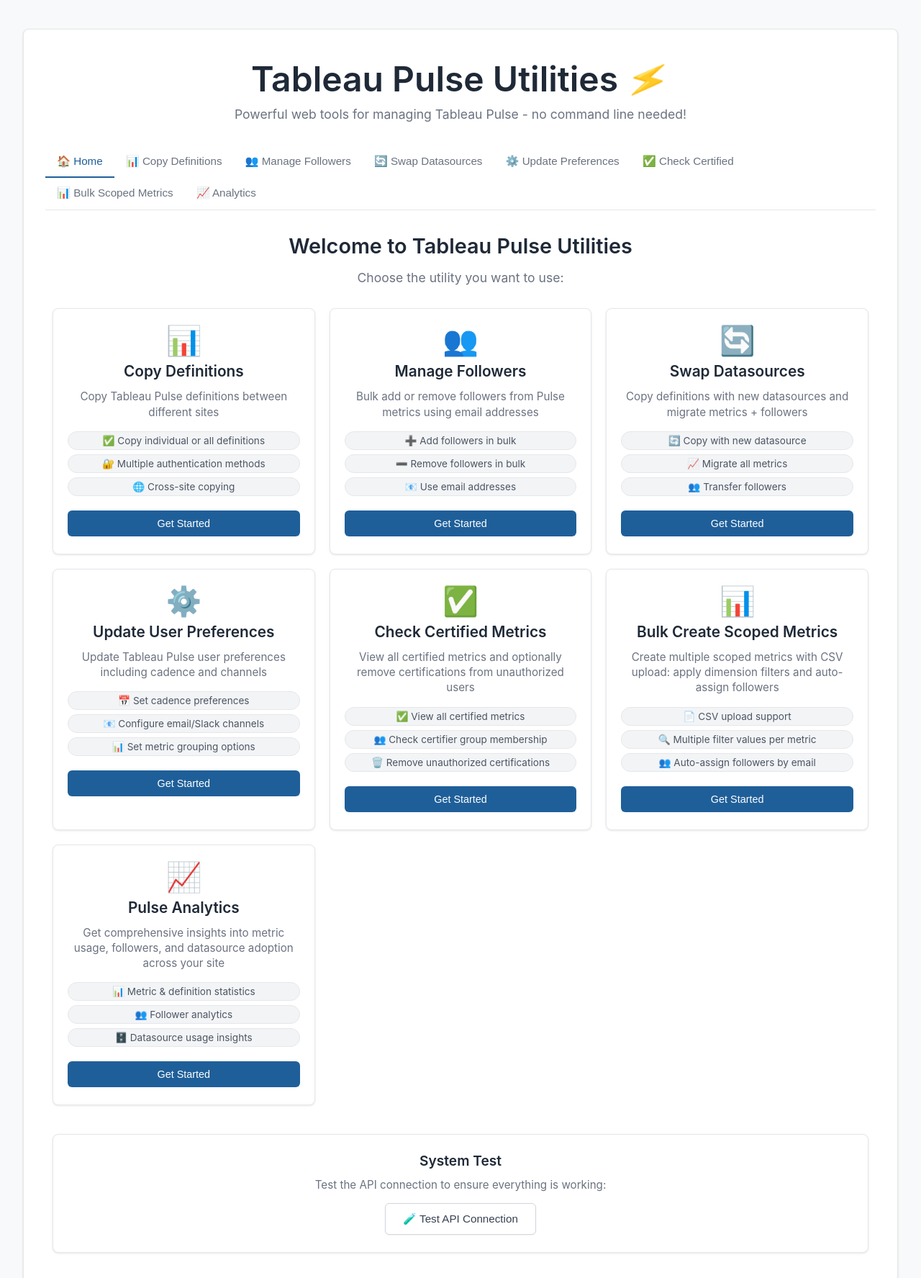
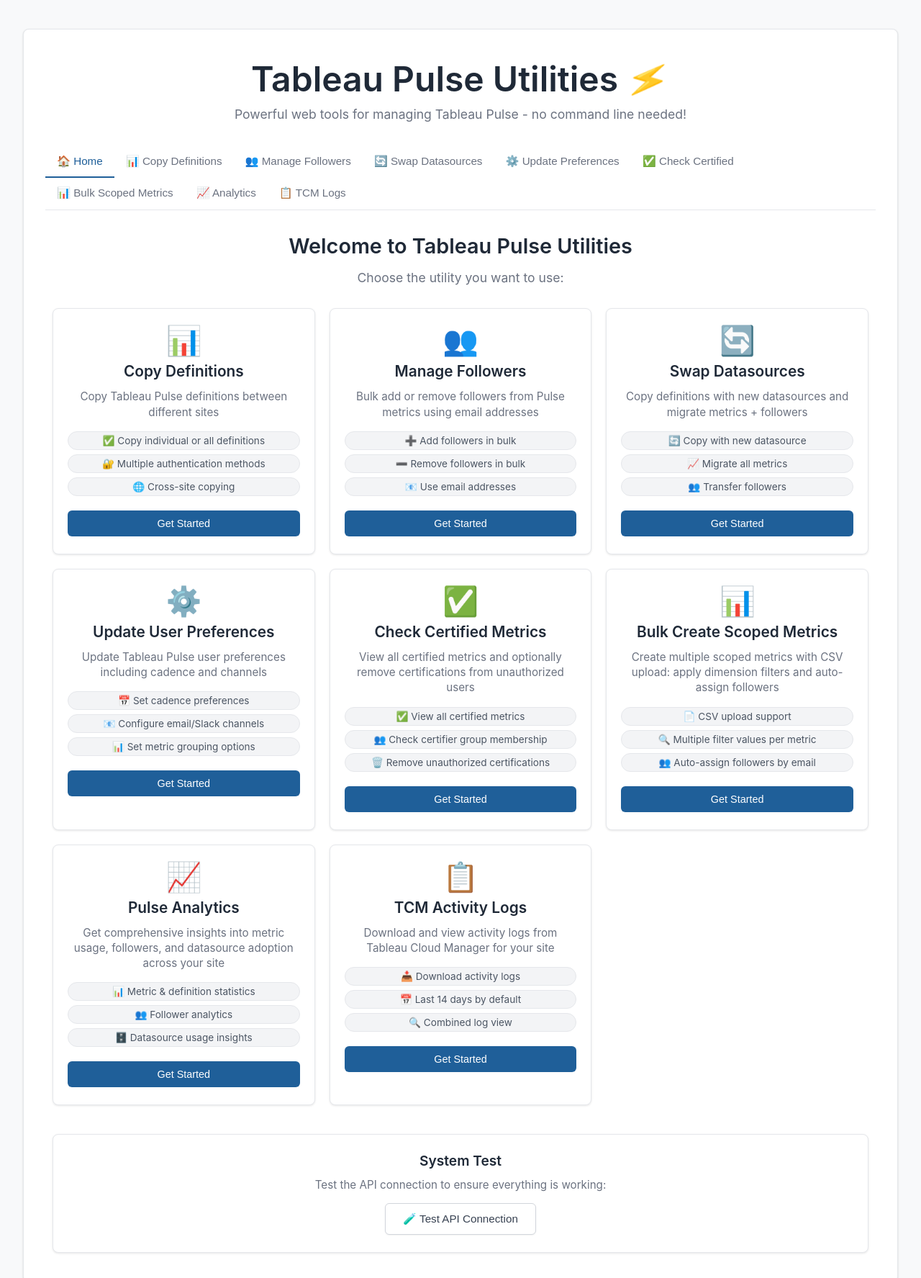
Before and after one commit to tableau/pulse-api-utilities, a Flask app: page / in a window 1280 px wide. Shown: the top 1775 px of the page at 72% size. Run offline with Flask 3, Linux system fonts and the light colour scheme.

Commit message:
Add Tableau Cloud Manager Activity Logs utility
- Add new TCM Activity Logs utility as 8th tool in the suite
- Implement TCM PAT authentication and session token retrieval
- Add functions to request and fetch activity log file paths
- Download and combine multiple log files into single view
- Support configurable lookback period (default 14 days)
- Log combined output to console for debugging
- Add TCM connection form with URI, PAT, and Site LUID inputs
- Display download progress and success/failure for each file
- Show comprehensive summary with file count and log size
- Add datetime imports for date range calculations
- Create user-friendly UI for TCM log retrieval

```diff
--- a/app.py
+++ b/app.py
@@ -9,6 +9,7 @@ import csv
 import io
 from urllib.parse import urlparse
 from typing import List, Dict, Optional
+from datetime import datetime, timedelta
 
 # Create Flask application instance
 app = Flask(__name__)
@@ -890,6 +891,136 @@ def update_pulse_preferences(server_url, auth_token, user_luid, preferences, cur
         return {'success': False, 'error': f'Error updating preferences: {str(e)}'}
 
 # ------------------------------
+# Tableau Cloud Manager (TCM) Functions
+# ------------------------------
+
+def tcm_login(tcm_uri, pat_token):
+    """Login to Tableau Cloud Manager and get session token."""
+    url = f"{tcm_uri}/api/v1/pat/login"
+
+    headers = {
+        'Content-Type': 'application/json',
+        'Accept': 'application/json'
+    }
+
+    payload = {
+        'pat': pat_token
+    }
+
+    try:
+        response = requests.post(url, headers=headers, json=payload, verify=True)
+
+        if response.status_code == 200:
+            response_data = response.json()
+            session_token = response_data.get('sessionToken')
+            tenant_id = response_data.get('tenantId')
+
+            if session_token and tenant_id:
+                return {
+                    'success': True,
+                    'session_token': session_token,
+                    'tenant_id': tenant_id
+                }
+            else:
+                return {'success': False, 'error': 'Missing sessionToken or tenantId in response'}
+        else:
+            return {
+                'success': False,
+                'error': f"Login failed. Status: {response.status_code}",
+                'response': response.text
+            }
+    except Exception as e:
+        return {'success': False, 'error': f"Error during TCM login: {str(e)}"}
+
+def tcm_request_activity_logs(tcm_uri, session_token, tenant_id, site_id, start_time, end_time):
+    """Request activity log generation for a specific time range."""
+    url = f"{tcm_uri}/api/v1/tenants/{tenant_id}/sites/{site_id}/activitylog"
+
+    headers = {
+        'Authorization': f'Bearer {session_token}',
+        'Content-Type': 'application/json',
+        'Accept': 'application/json'
+    }
+
+    payload = {
+        'startTime': start_time,
+        'endTime': end_time
+    }
+
+    try:
+        # POST to request log generation
+        response = requests.post(url, headers=headers, json=payload, verify=True)
+
+        if response.status_code in [200, 201, 202]:
+            return {'success': True, 'data': response.json()}
+        else:
+            return {
+                'success': False,
+                'error': f"Request failed. Status: {response.status_code}",
+                'response': response.text
+            }
+    except Exception as e:
+        return {'success': False, 'error': f"Error requesting activity logs: {str(e)}"}
+
+def tcm_get_activity_log_paths(tcm_uri, session_token, tenant_id, site_id, start_time, end_time):
+    """Get list of activity log file paths."""
+    url = f"{tcm_uri}/api/v1/tenants/{tenant_id}/sites/{site_id}/activitylog?startTime={start_time}&endTime={end_time}"
+
+    headers = {
+        'Authorization': f'Bearer {session_token}',
+        'Accept': 'application/json'
+    }
+
+    try:
+        response = requests.get(url, headers=headers, verify=True)
+
+        if response.status_code == 200:
+            response_data = response.json()
+            # The response should contain file paths
+            file_paths = response_data.get('filePaths', []) or response_data.get('files', []) or response_data.get('paths', [])
+
+            return {
+                'success': True,
+                'file_paths': file_paths,
+                'raw_response': response_data
+            }
+        else:
+            return {
+                'success': False,
+                'error': f"Failed to get file paths. Status: {response.status_code}",
+                'response': response.text
+            }
+    except Exception as e:
+        return {'success': False, 'error': f"Error getting activity log paths: {str(e)}"}
+
+def tcm_download_log_file(tcm_uri, session_token, file_path):
+    """Download a single activity log file."""
+    # File path might be absolute or relative
+    if file_path.startswith('http'):
+        url = file_path
+    else:
+        url = f"{tcm_uri}{file_path}"
+
+    headers = {
+        'Authorization': f'Bearer {session_token}'
+    }
+
+    try:
+        response = requests.get(url, headers=headers, verify=True, stream=True)
+
+        if response.status_code == 200:
+            # Return the content as text
+            return {'success': True, 'content': response.text}
+        else:
+            return {
+                'success': False,
+                'error': f"Download failed. Status: {response.status_code}",
+                'response': response.text
+            }
+    except Exception as e:
+        return {'success': False, 'error': f"Error downloading log file: {str(e)}"}
+
+# ------------------------------
 # Flask Routes
 # ------------------------------
 
@@ -2396,6 +2527,177 @@ def pulse_analytics():
             'error_type': type(e).__name__
         })
 
+@app.route('/tcm-activity-logs', methods=['POST'])
+def tcm_activity_logs():
+    """Fetch Tableau Cloud Manager activity logs for a site"""
+    try:
+        data = request.json
+        results = []
+
+        # Extract form data
+        tcm_uri = data.get('tcm_uri', '').rstrip('/')
+        pat_token = data.get('pat_token', '').strip()
+        site_luid = data.get('site_luid', '').strip()
+        days_back = int(data.get('days_back', 14))
+
+        # Validate required fields
+        if not all([tcm_uri, pat_token, site_luid]):
+            return jsonify({
+                'success': False,
+                'error': 'Missing required fields: tcm_uri, pat_token, and site_luid are required'
+            })
+
+        results.append({'success': True, 'message': f'🚀 Starting Tableau Cloud Manager activity log retrieval...'})
+        results.append({'success': True, 'message': f'📊 Site LUID: {site_luid}'})
+        results.append({'success': True, 'message': f'📅 Fetching logs for last {days_back} days'})
+
+        # Calculate date range
+        end_time = datetime.utcnow()
+        start_time = end_time - timedelta(days=days_back)
+
+        start_time_str = start_time.strftime('%Y-%m-%dT%H:%M:%S')
+        end_time_str = end_time.strftime('%Y-%m-%dT%H:%M:%S')
+
+        results.append({'success': True, 'message': f'📅 Date range: {start_time_str} to {end_time_str}'})
+
+        # Step 1: Login to TCM
+        results.append({'success': True, 'message': '🔐 Authenticating with Tableau Cloud Manager...'})
+
+        login_result = tcm_login(tcm_uri, pat_token)
+
+        if not login_result['success']:
+            return jsonify({
+                'success': False,
+                'error': f"TCM authentication failed: {login_result['error']}",
+                'response': login_result.get('response', '')
+            })
+
+        session_token = login_result['session_token']
+        tenant_id = login_result['tenant_id']
+
+        results.append({'success': True, 'message': f'✅ Authentication successful! Tenant ID: {tenant_id}'})
+
+        # Step 2: Request activity log generation
+        results.append({'success': True, 'message': '📝 Requesting activity log generation...'})
+
+        request_result = tcm_request_activity_logs(tcm_uri, session_token, tenant_id, site_luid, start_time_str, end_time_str)
+
+        if not request_result['success']:
+            return jsonify({
+                'success': False,
+                'error': f"Failed to request activity logs: {request_result['error']}",
+                'response': request_result.get('response', '')
+            })
+
+        results.append({'success': True, 'message': '✅ Activity log generation requested'})
+
+        # Step 3: Get list of log file paths
+        results.append({'success': True, 'message': '📂 Retrieving activity log file paths...'})
+
+        paths_result = tcm_get_activity_log_paths(tcm_uri, session_token, tenant_id, site_luid, start_time_str, end_time_str)
+
+        if not paths_result['success']:
+            return jsonify({
+                'success': False,
+                'error': f"Failed to get file paths: {paths_result['error']}",
+                'response': paths_result.get('response', '')
+            })
+
+        file_paths = paths_result['file_paths']
+        results.append({'success': True, 'message': f'✅ Found {len(file_paths)} log file(s)'})
+
+        # Log the raw response to help debug
+        print(f"DEBUG: TCM file paths response: {json.dumps(paths_result['raw_response'], indent=2)}")
+
+        if not file_paths:
+            results.append({'success': True, 'message': '⚠️  No log files found for the specified date range'})
+            results.append({'success': True, 'message': 'ℹ️  This could mean there was no activity during this period'})
+
+            return jsonify({
+                'success': True,
+                'results': results,
+                'summary': 'No activity logs found for the specified date range',
+                'log_count': 0,
+                'combined_logs': ''
+            })
+
+        # Step 4: Download all log files
+        results.append({'success': True, 'message': f'\n📥 Downloading {len(file_paths)} log file(s)...'})
+
+        all_logs = []
+        downloaded_count = 0
+        failed_count = 0
+
+        for i, file_path in enumerate(file_paths, 1):
+            results.append({'success': True, 'message': f'  [{i}/{len(file_paths)}] Downloading: {file_path}'})
+
+            download_result = tcm_download_log_file(tcm_uri, session_token, file_path)
+
+            if download_result['success']:
+                log_content = download_result['content']
+                all_logs.append(f"\n{'='*80}\n")
+                all_logs.append(f"LOG FILE: {file_path}\n")
+                all_logs.append(f"{'='*80}\n")
+                all_logs.append(log_content)
+                all_logs.append("\n")
+
+                # Log a preview of the content
+                print(f"DEBUG: Downloaded log file {i}/{len(file_paths)}: {file_path}")
+                print(f"DEBUG: Content preview (first 500 chars): {log_content[:500]}")
+
+                downloaded_count += 1
+                results.append({'success': True, 'message': f'  ✅ Downloaded successfully'})
+            else:
+                failed_count += 1
+                results.append({'success': False, 'message': f'  ❌ Failed: {download_result["error"]}'})
+
+        # Combine all logs
+        combined_logs = ''.join(all_logs)
+
+        # Log the combined output (truncated for console)
+        print(f"\n{'='*100}")
+        print(f"COMBINED ACTIVITY LOGS ({len(combined_logs)} characters)")
+        print(f"{'='*100}")
+        print(combined_logs[:2000])  # Print first 2000 characters to console
+        if len(combined_logs) > 2000:
+            print(f"\n... (truncated, {len(combined_logs) - 2000} more characters)")
+        print(f"{'='*100}\n")
+
+        # Summary
+        results.append({'success': True, 'message': '\n📊 SUMMARY'})
+        results.append({'success': True, 'message': '=' * 60})
+        results.append({'success': True, 'message': f'✅ Successfully downloaded: {downloaded_count} file(s)'})
+        if failed_count > 0:
+            results.append({'success': True, 'message': f'❌ Failed: {failed_count} file(s)'})
+        results.append({'success': True, 'message': f'📊 Total log size: {len(combined_logs):,} characters'})
+        results.append({'success': True, 'message': f'📅 Date range: {start_time_str} to {end_time_str}'})
+
+        summary = f"Successfully downloaded {downloaded_count} activity log file(s)"
+        if failed_count > 0:
+            summary += f", {failed_count} failed"
+
+        return jsonify({
+            'success': True,
+            'results': results,
+            'summary': summary,
+            'log_count': downloaded_count,
+            'failed_count': failed_count,
+            'combined_logs': combined_logs,
+            'file_paths': file_paths
+        })
+
+    except Exception as e:
+        # Get full stack trace
+        tb_str = traceback.format_exc()
+        print(f"ERROR in tcm_activity_logs: {tb_str}")
+
+        return jsonify({
+            'success': False,
+            'error': f'Unexpected error: {str(e)}',
+            'traceback': tb_str,
+            'error_type': type(e).__name__
+        })
+
 if __name__ == '__main__':
     # Run the Flask development server
     app.run(debug=True, host='0.0.0.0', port=3000)
--- a/templates/index.html
+++ b/templates/index.html
@@ -504,6 +504,7 @@
             <button class="tab-button" onclick="showTab('check-certified')">✅ Check Certified</button>
             <button class="tab-button" onclick="showTab('bulk-scoped')">📊 Bulk Scoped Metrics</button>
             <button class="tab-button" onclick="showTab('analytics')">📈 Analytics</button>
+            <button class="tab-button" onclick="showTab('tcm-logs')">📋 TCM Logs</button>
         </div>
 
         <!-- Home Tab - Utility Selector -->
@@ -593,6 +594,18 @@
                             <span>📊 Metric & definition statistics</span>
                             <span>👥 Follower analytics</span>
                             <span>🗄️ Datasource usage insights</span>
+                        </div>
+                        <button class="utility-button">Get Started</button>
+                    </div>
+
+                    <div class="utility-card" onclick="showTab('tcm-logs')">
+                        <div class="utility-icon">📋</div>
+                        <h3>TCM Activity Logs</h3>
+                        <p>Download and view activity logs from Tableau Cloud Manager for your site</p>
+                        <div class="utility-features">
+                            <span>📥 Download activity logs</span>
+                            <span>📅 Last 14 days by default</span>
+                            <span>🔍 Combined log view</span>
                         </div>
                         <button class="utility-button">Get Started</button>
                     </div>
@@ -1216,6 +1229,43 @@
                 <!-- Top Datasources Table -->
                 <div id="topDatasourcesSection"></div>
             </div>
+        </div>
+
+        <!-- TCM Activity Logs Tab -->
+        <div id="tcm-logs" class="tab-content">
+            <div class="form-header">
+                <h2>📋 Tableau Cloud Manager Activity Logs</h2>
+                <p>Download and view activity logs from your Tableau Cloud Manager site</p>
+                <button type="button" class="button secondary back-button" onclick="showTab('home')">← Back to Home</button>
+            </div>
+
+            <form id="tcmLogsForm" onsubmit="submitTCMLogs(event)">
+                <!-- TCM Connection Section -->
+                <div class="form-section">
+                    <h3>🔗 Tableau Cloud Manager Connection</h3>
+                    <div class="form-row">
+                        <input type="url" id="tcm_uri" name="tcm_uri" placeholder="TCM URI (e.g., https://manage.prod.us-west-2.b.tsi.lan)" required>
+                        <small>💡 Your Tableau Cloud Manager site URL</small>
+                    </div>
+                    <div class="form-row">
+                        <input type="password" id="tcm_pat_token" name="pat_token" placeholder="TCM Personal Access Token" required>
+                        <small>💡 Create a PAT on your TCM site for authentication</small>
+                    </div>
+                    <div class="form-row">
+                        <input type="text" id="tcm_site_luid" name="site_luid" placeholder="Site LUID" required>
+                        <small>💡 The LUID of the Tableau site you want to fetch logs for</small>
+                    </div>
+                    <div class="form-row">
+                        <input type="number" id="tcm_days_back" name="days_back" value="14" min="1" max="90" required>
+                        <small>💡 Number of days to look back for activity logs (default: 14 days)</small>
+                    </div>
+                </div>
+
+                <div class="form-actions">
+                    <button type="submit" class="button">📋 Fetch Activity Logs</button>
+                    <button type="button" class="button secondary" onclick="showTab('home')">← Back to Home</button>
+                </div>
+            </form>
         </div>
 
         <!-- Results section -->
@@ -1858,10 +1908,42 @@
             `;
         }
 
+        async function submitTCMLogs(event) {
+            event.preventDefault();
+
+            const formData = new FormData(event.target);
+            const data = Object.fromEntries(formData.entries());
+
+            // Clear previous results and show new progress
+            clearPreviousResults();
+            showProgress('📋 Fetching TCM activity logs...', '📋 TCM Activity Logs Results');
+
+            try {
+                const response = await fetch('/tcm-activity-logs', {
+                    method: 'POST',
+                    headers: {
+                        'Content-Type': 'application/json',
+                    },
+                    body: JSON.stringify(data)
+                });
+
+                const result = await response.json();
+
+                if (result.success) {
+                    showResults(result, '✅ Activity logs retrieved successfully!');
+                } else {
+                    showError(result.error || 'Unknown error occurred', '❌ TCM activity log retrieval failed', result);
+                }
+            } catch (error) {
+                console.error('Error:', error);
+                showError('Failed to communicate with server: ' + error.message, '❌ TCM activity log retrieval failed');
+            }
+        }
+
         // Reset form and return to home
         function resetForm() {
             // Reset all forms
-            const forms = ['copyDefinitionsForm', 'manageFollowersForm', 'swapDatasourcesForm', 'updatePreferencesForm', 'checkCertifiedForm', 'bulkScopedForm', 'analyticsForm'];
+            const forms = ['copyDefinitionsForm', 'manageFollowersForm', 'swapDatasourcesForm', 'updatePreferencesForm', 'checkCertifiedForm', 'bulkScopedForm', 'analyticsForm', 'tcmLogsForm'];
             forms.forEach(formId => {
                 const form = document.getElementById(formId);
                 if (form) form.reset();
```
